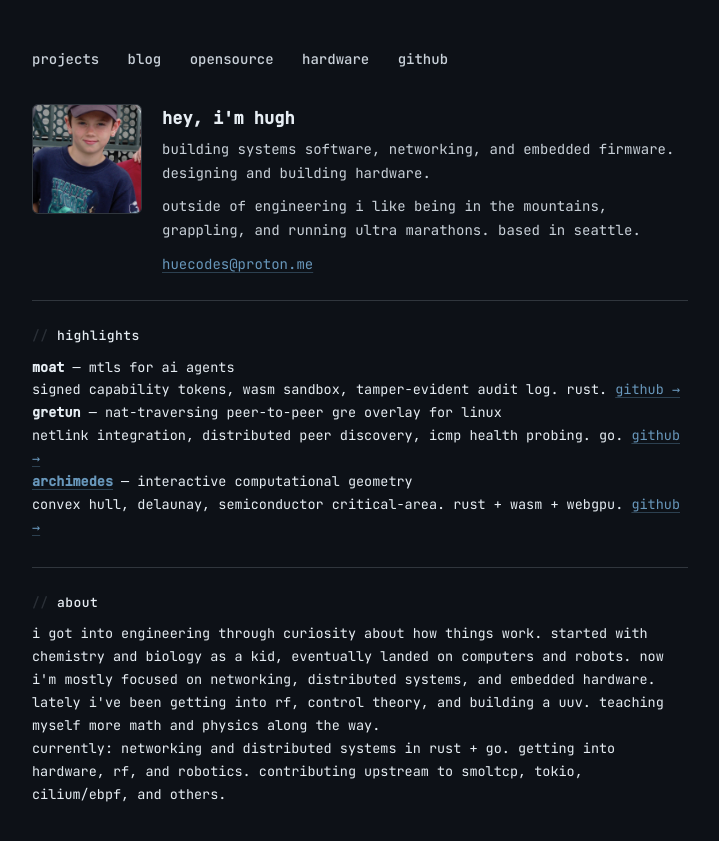
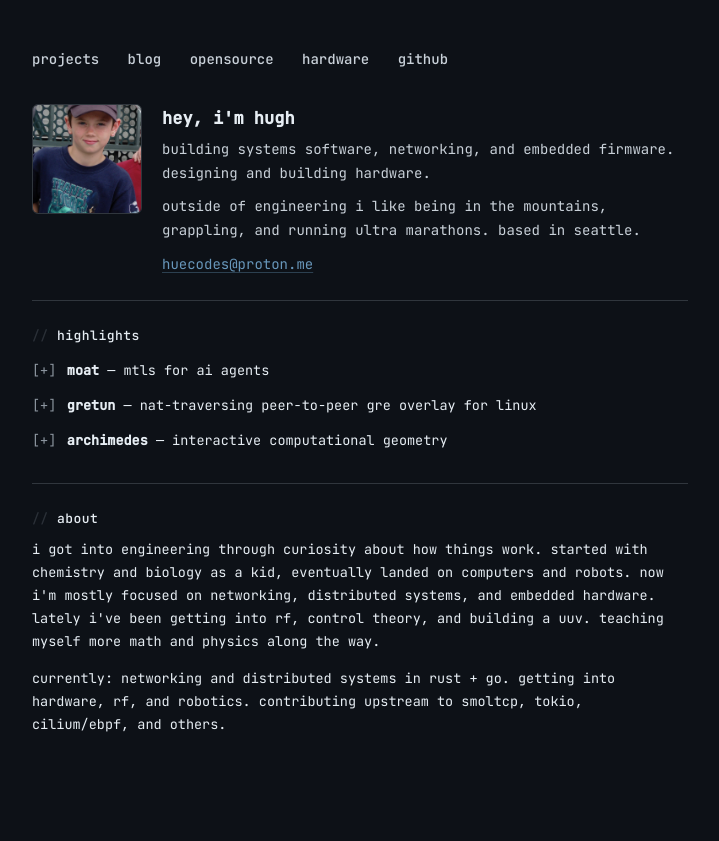
Before and after one commit to HueCodes/HueCodes.github.io, a Jekyll site: the page built from index.md, in a window 1280 px wide. Shown: the top 841 px of the page, without its empty margins (280-999 px from the left). Built offline with Jekyll 4.4.1, drawn with Linux system fonts in a browser that asks for light colours.

Commit message:
collapsible highlights; tighter section spacing; prevent github link wrap

```diff
--- a/assets/css/style.css
+++ b/assets/css/style.css
@@ -184,6 +184,58 @@ nav a:hover::after {
 
 .section a {
   margin-right: 0;
+  white-space: nowrap;
+}
+
+.section p {
+  margin-bottom: 0.9rem;
+}
+
+.section p:last-child {
+  margin-bottom: 0;
+}
+
+/* Collapsible highlight blocks */
+.section details {
+  margin-bottom: 0.35rem;
+}
+
+.section details summary {
+  cursor: pointer;
+  list-style: none;
+  padding: 0.2rem 0;
+  color: var(--text);
+  transition: color 0.15s ease;
+}
+
+.section details summary::-webkit-details-marker {
+  display: none;
+}
+
+.section details summary::before {
+  content: '[+] ';
+  color: var(--text-secondary);
+  margin-right: 0.15rem;
+}
+
+.section details[open] summary::before {
+  content: '[-] ';
+  color: var(--link);
+}
+
+.section details summary:hover {
+  color: var(--link-hover);
+}
+
+.section details summary:hover::before {
+  color: var(--link-hover);
+}
+
+.section details > p {
+  margin: 0.4rem 0 0.6rem 1.75rem;
+  padding-left: 0.85rem;
+  border-left: 1px solid var(--border);
+  color: #c9d1d9;
 }
 
 /* Projects (open source page) */
--- a/index.md
+++ b/index.md
@@ -28,20 +28,20 @@ title: home
 <div class="section fade-in" style="animation-delay: 0.1s">
   <h2>highlights</h2>
 
-  <p>
-    <strong>moat</strong> — mtls for ai agents<br>
-    signed capability tokens, wasm sandbox, tamper-evident audit log. rust. <a href="https://github.com/HueCodes/Moat">github →</a>
-  </p>
+  <details>
+    <summary><strong>moat</strong> — mtls for ai agents</summary>
+    <p>signed capability tokens, wasm sandbox, tamper-evident audit log. rust. <a href="https://github.com/HueCodes/Moat">github →</a></p>
+  </details>
 
-  <p>
-    <strong>gretun</strong> — nat-traversing peer-to-peer gre overlay for linux<br>
-    netlink integration, distributed peer discovery, icmp health probing. go. <a href="https://github.com/HueCodes/gretun">github →</a>
-  </p>
+  <details>
+    <summary><strong>gretun</strong> — nat-traversing peer-to-peer gre overlay for linux</summary>
+    <p>netlink integration, distributed peer discovery, icmp health probing. go. <a href="https://github.com/HueCodes/gretun">github →</a></p>
+  </details>
 
-  <p>
-    <strong><a href="https://huecodes.github.io/Archimedes/">archimedes</a></strong> — interactive computational geometry<br>
-    convex hull, delaunay, semiconductor critical-area. rust + wasm + webgpu. <a href="https://github.com/HueCodes/Archimedes">github →</a>
-  </p>
+  <details>
+    <summary><strong>archimedes</strong> — interactive computational geometry</summary>
+    <p>convex hull, delaunay, semiconductor critical-area. rust + wasm + webgpu. <a href="https://huecodes.github.io/Archimedes/">live demo →</a> · <a href="https://github.com/HueCodes/Archimedes">github →</a></p>
+  </details>
 
   <!-- ping-rs — uncomment when repo is uploaded
   <p>
```
